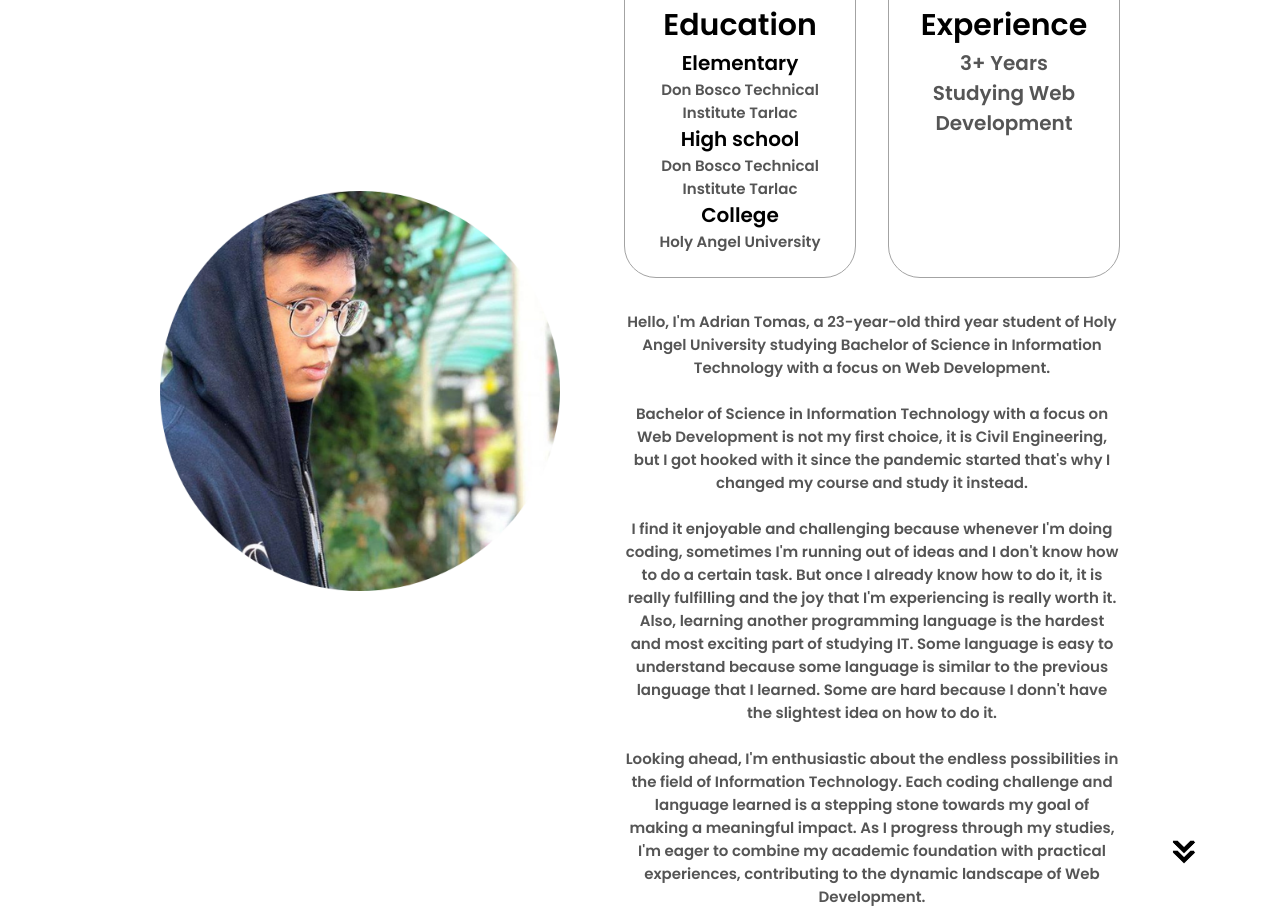
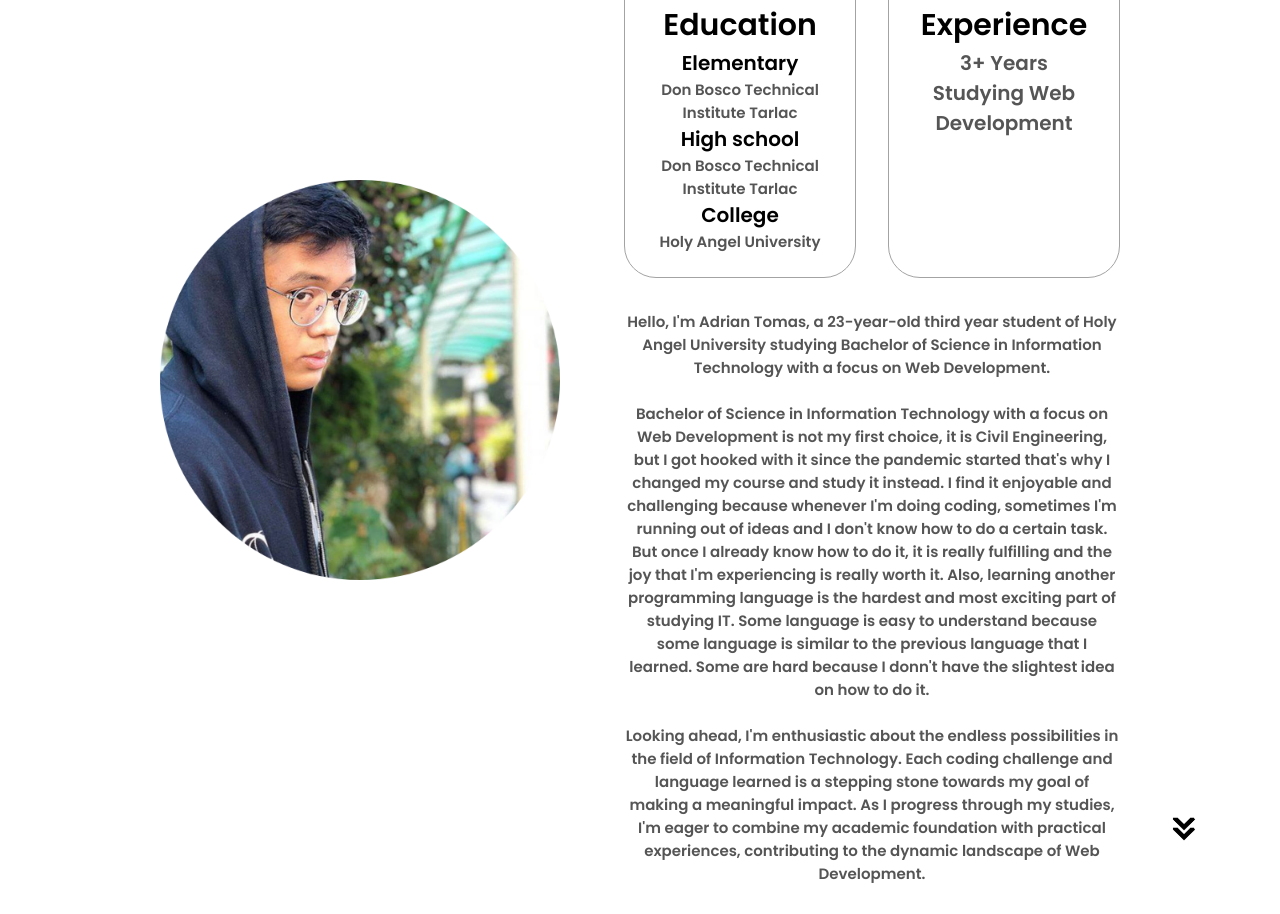
Before and after one commit to techzilla0313/WEBDEVFOL, a plain HTML site: page index.html in a window 1280 px wide. Shown: the part 1031-1945 px from the top of the page. Drawn offline with Linux system fonts and the light colour scheme.

Commit message:
Update index.html

```diff
--- a/index.html
+++ b/index.html
@@ -73,9 +73,7 @@
                 <div class="text-container">
                     <p>Hello, I'm Adrian Tomas, a 23-year-old third year student of Holy Angel University studying Bachelor of Science in Information Technology with a focus on Web Development. </p><br>
 
-                    <p>Bachelor of Science in Information Technology with a focus on Web Development is not my first choice, it is Civil Engineering, but I got hooked with it since the pandemic started that's why I changed my course and study it instead.</p><br>
-
-                    <p>I find it enjoyable and challenging because whenever I'm doing coding, sometimes I'm running out of ideas and I don't know how to do a certain task. But once I already know how to do it, it is really fulfilling and the joy that I'm experiencing is really worth it. Also, learning another programming language is the hardest and most exciting part of studying IT. Some language is easy to understand because some language is similar to the previous language that I learned. Some are hard because I donn't have the slightest idea on how to do it.</p><br>
+                    <p>Bachelor of Science in Information Technology with a focus on Web Development is not my first choice, it is Civil Engineering, but I got hooked with it since the pandemic started that's why I changed my course and study it instead. I find it enjoyable and challenging because whenever I'm doing coding, sometimes I'm running out of ideas and I don't know how to do a certain task. But once I already know how to do it, it is really fulfilling and the joy that I'm experiencing is really worth it. Also, learning another programming language is the hardest and most exciting part of studying IT. Some language is easy to understand because some language is similar to the previous language that I learned. Some are hard because I donn't have the slightest idea on how to do it.</p><br>
 
                     <p>Looking ahead, I'm enthusiastic about the endless possibilities in the field of Information Technology. Each coding challenge and language learned is a stepping stone towards my goal of making a meaningful impact. As I progress through my studies, I'm eager to combine my academic foundation with practical experiences, contributing to the dynamic landscape of Web Development.</p>
                 </div>
```
